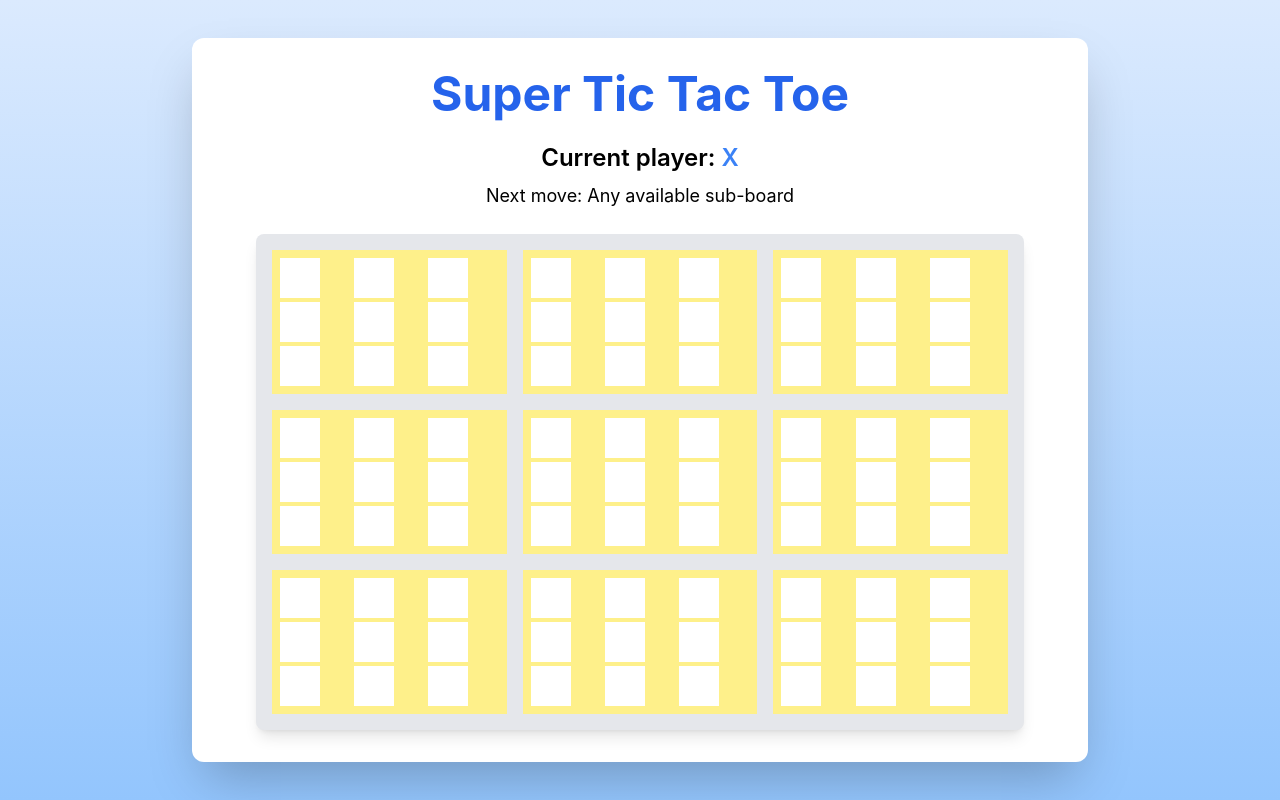
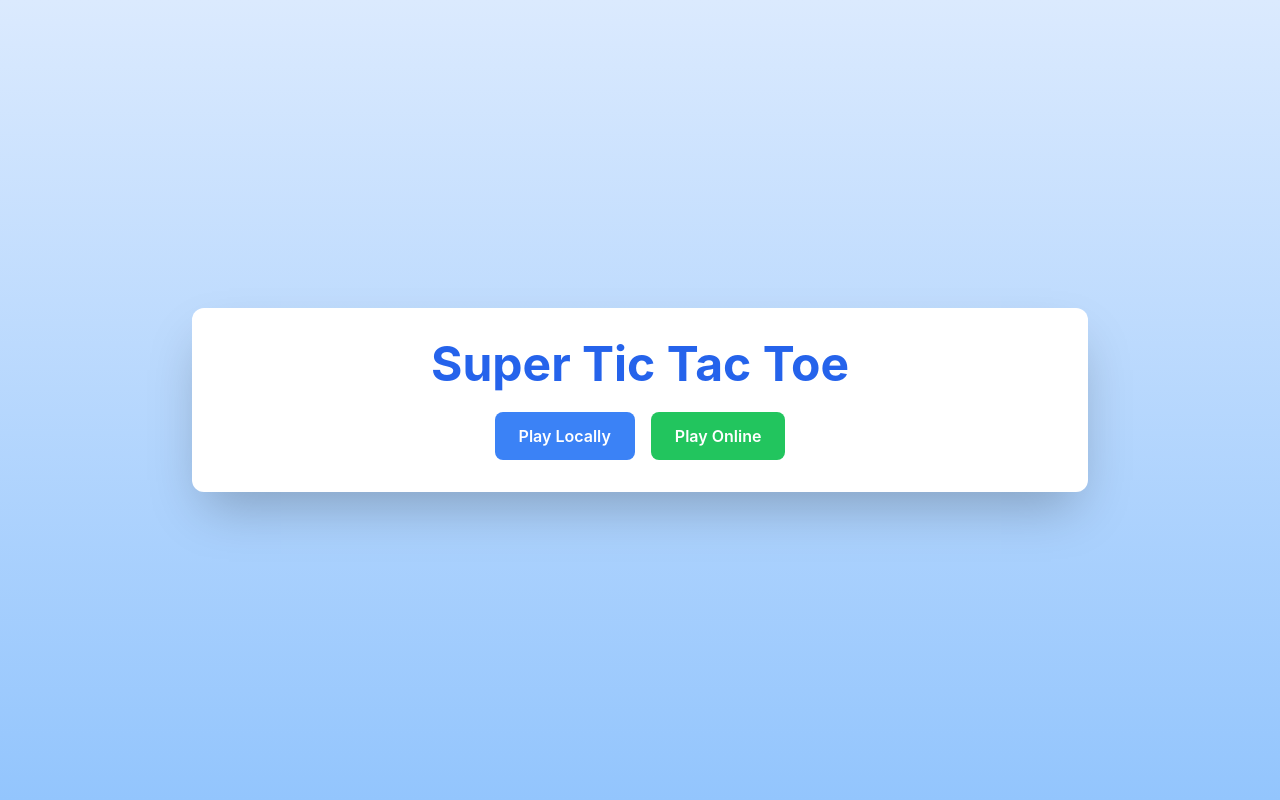
Before and after one commit to goblin-crew/super-tic-tac-toe, a React (Create React App) app: page / in a window 1280 px wide. Built offline with nearby package versions, Linux system fonts and the light colour scheme.

Commit message:
feat: implementing multiplayer feature

```diff
--- a/package.json
+++ b/package.json
@@ -9,8 +9,10 @@
     "@testing-library/user-event": "^13.5.0",
     "@types/jest": "^27.5.2",
     "@types/node": "^16.18.111",
+    "@types/peerjs": "^1.1.0",
     "@types/react": "^18.3.9",
     "@types/react-dom": "^18.3.0",
+    "peerjs": "^1.5.4",
     "react": "^18.3.1",
     "react-dom": "^18.3.1",
     "react-scripts": "5.0.1",
--- a/src/App.tsx
+++ b/src/App.tsx
@@ -1,11 +1,39 @@
-import React, { useState } from 'react';
+import React, { useState, useCallback, useEffect } from 'react';
 import Board from './components/Board';
+import PeerConnection from './components/PeerConnection';
+import { DataConnection } from 'peerjs';
+
+interface GameState {
+  currentPlayer: 'X' | 'O';
+  nextSubBoard: number | null;
+  subBoardWinners: Array<'X' | 'O' | 'Draw' | null>;
+  subBoards: Array<Array<'X' | 'O' | null>>;
+  winner: 'X' | 'O' | 'Draw' | null;
+}
 
 const App: React.FC = () => {
-  const [currentPlayer, setCurrentPlayer] = useState<'X' | 'O'>('X');
-  const [nextSubBoard, setNextSubBoard] = useState<number | null>(null);
-  const [winner, setWinner] = useState<'X' | 'O' | 'Draw' | null>(null);
-  const [subBoardWinners, setSubBoardWinners] = useState<Array<'X' | 'O' | 'Draw' | null>>(Array(9).fill(null));
+  const [gameState, setGameState] = useState<GameState>({
+    currentPlayer: 'X',
+    nextSubBoard: null,
+    subBoardWinners: Array(9).fill(null),
+    subBoards: Array(9).fill(null).map(() => Array(9).fill(null)),
+    winner: null,
+  });
+  const [gameMode, setGameMode] = useState<'local' | 'online' | null>(null);
+  const [playerRole, setPlayerRole] = useState<'X' | 'O' | null>(null);
+  const [connection, setConnection] = useState<DataConnection | null>(null);
+  const [error, setError] = useState<string | null>(null);
+
+  useEffect(() => {
+    const savedState = localStorage.getItem('gameState');
+    if (savedState) {
+      setGameState(JSON.parse(savedState));
+    }
+  }, []);
+
+  useEffect(() => {
+    localStorage.setItem('gameState', JSON.stringify(gameState));
+  }, [gameState]);
 
   const checkWinner = (board: Array<'X' | 'O' | 'Draw' | null>): 'X' | 'O' | 'Draw' | null => {
     const lines = [
@@ -33,71 +61,140 @@ const App: React.FC = () => {
     return null;
   };
 
-  const handleMove = (subBoardIndex: number, cellIndex: number, subBoardWinner: 'X' | 'O' | 'Draw' | null) => {
-    if (winner) return;
+  const handleMove = (subBoardIndex: number, cellIndex: number) => {
+    setGameState((prevState) => {
+      if (prevState.winner) return prevState;
+      if (prevState.nextSubBoard !== null && prevState.nextSubBoard !== subBoardIndex) return prevState;
+      if (gameMode === 'online' && prevState.currentPlayer !== playerRole) return prevState;
+      if (prevState.subBoards[subBoardIndex][cellIndex] !== null) return prevState;
 
-    if (nextSubBoard !== null && nextSubBoard !== subBoardIndex) return;
+      const newSubBoards = prevState.subBoards.map((subBoard, index) =>
+        index === subBoardIndex ? [...subBoard] : subBoard
+      );
+      newSubBoards[subBoardIndex][cellIndex] = prevState.currentPlayer;
 
-    const newSubBoardWinners = [...subBoardWinners];
+      const newSubBoardWinners = [...prevState.subBoardWinners];
+      const subBoardWinner = checkWinner(newSubBoards[subBoardIndex]);
       if (subBoardWinner) {
         newSubBoardWinners[subBoardIndex] = subBoardWinner;
-      setSubBoardWinners(newSubBoardWinners);
-
-      // Check for winner of the entire game
-      const gameWinner = checkWinner(newSubBoardWinners);
-      if (gameWinner) {
-        setWinner(gameWinner);
-        return;
-      }
       }
 
-    setCurrentPlayer(currentPlayer === 'X' ? 'O' : 'X');
+      const newState: GameState = {
+        currentPlayer: prevState.currentPlayer === 'X' ? 'O' : 'X',
+        nextSubBoard: newSubBoardWinners[cellIndex] !== null ? null : cellIndex,
+        subBoardWinners: newSubBoardWinners,
+        subBoards: newSubBoards,
+        winner: checkWinner(newSubBoardWinners),
+      };
 
-    // Determine the next sub-board
-    if (newSubBoardWinners[cellIndex] !== null) {
-      // If the next sub-board is already won, allow the next player to play anywhere
-      setNextSubBoard(null);
-    } else {
-      setNextSubBoard(cellIndex);
+      if (gameMode === 'online' && connection) {
+        connection.send({ type: 'gameState', state: newState });
+      }
+
+      return newState;
+    });
+  };
+
+  const resetGame = () => {
+    const newState: GameState = {
+      currentPlayer: 'X',
+      nextSubBoard: null,
+      subBoardWinners: Array(9).fill(null),
+      subBoards: Array(9).fill(null).map(() => Array(9).fill(null)),
+      winner: null,
+    };
+    setGameState(newState);
+    if (gameMode === 'online' && connection) {
+      connection.send({ type: 'gameState', state: newState });
     }
   };
 
-  const resetGame = () => {
-    setCurrentPlayer('X');
-    setNextSubBoard(null);
-    setWinner(null);
-    setSubBoardWinners(Array(9).fill(null));
+  const handleConnectionEstablished = useCallback((conn: DataConnection, initiator: boolean) => {
+    setConnection(conn);
+    setGameMode('online');
+    const role = initiator ? 'X' : 'O';
+    setPlayerRole(role);
+    resetGame();
+  }, []);
+
+  const handleDataReceived = useCallback((data: any) => {
+    if (data.type === 'gameState') {
+      setGameState(data.state);
+    }
+  }, []);
+
+  const handleConnectionError = useCallback((err: Error) => {
+    setError(`Connection error: ${err.message}`);
+  }, []);
+
+  const startLocalGame = () => {
+    setGameMode('local');
+    setPlayerRole(null);
+    resetGame();
+  };
+
+  const startOnlineGame = () => {
+    setGameMode('online');
+    resetGame();
   };
 
   return (
     <div className="min-h-screen bg-gradient-to-b from-blue-100 to-blue-300 flex items-center justify-center p-4">
       <div className="bg-white rounded-xl shadow-2xl p-8 max-w-4xl w-full">
         <h1 className="text-5xl font-bold mb-6 text-center text-blue-600">Super Tic Tac Toe</h1>
+        {error && (
+          <div className="bg-red-100 border border-red-400 text-red-700 px-4 py-3 rounded relative mb-4" role="alert">
+            <strong className="font-bold">Error!</strong>
+            <span className="block sm:inline"> {error}</span>
+          </div>
+        )}
+        {gameMode === null ? (
+          <div className="text-center">
+            <button
+              className="px-6 py-3 bg-blue-500 text-white font-semibold rounded-lg hover:bg-blue-600 transition-colors duration-300 mr-4"
+              onClick={startLocalGame}
+            >
+              Play Locally
+            </button>
+            <button
+              className="px-6 py-3 bg-green-500 text-white font-semibold rounded-lg hover:bg-green-600 transition-colors duration-300"
+              onClick={startOnlineGame}
+            >
+              Play Online
+            </button>
+          </div>
+        ) : (
+          <>
             <div className="mb-6">
-          {winner ? (
+              {gameState.winner ? (
                 <div className="text-3xl font-semibold text-center">
-              {winner === 'Draw' ? "It's a draw!" : `${winner} wins!`}
+                  {gameState.winner === 'Draw' ? "It's a draw!" : `${gameState.winner} wins!`}
                 </div>
               ) : (
                 <div className="text-2xl font-semibold text-center">
-              Current player: <span className={currentPlayer === 'X' ? 'text-blue-500' : 'text-red-500'}>{currentPlayer}</span>
+                  Current player: <span className={gameState.currentPlayer === 'X' ? 'text-blue-500' : 'text-red-500'}>{gameState.currentPlayer}</span>
                 </div>
               )}
-          {!winner && (
+              {!gameState.winner && (
                 <div className="text-lg text-center mt-2">
-              {nextSubBoard === null
+                  {gameState.nextSubBoard === null
                     ? "Next move: Any available sub-board"
-                : `Next move: Sub-board ${nextSubBoard + 1}`}
+                    : `Next move: Sub-board ${gameState.nextSubBoard + 1}`}
+                </div>
+              )}
+              {gameMode === 'online' && playerRole && (
+                <div className="text-lg text-center mt-2">
+                  You are playing as: <span className={playerRole === 'X' ? 'text-blue-500' : 'text-red-500'}>{playerRole}</span>
                 </div>
               )}
             </div>
             <Board
-          currentPlayer={currentPlayer}
-          nextSubBoard={nextSubBoard}
+              gameState={gameState}
               onMove={handleMove}
-          subBoardWinners={subBoardWinners}
+              gameMode={gameMode}
+              playerRole={playerRole}
             />
-        {winner && (
+            {gameState.winner && (
               <div className="text-center mt-6">
                 <button
                   className="px-6 py-3 bg-blue-500 text-white font-semibold rounded-lg hover:bg-blue-600 transition-colors duration-300"
@@ -107,6 +204,15 @@ const App: React.FC = () => {
                 </button>
               </div>
             )}
+          </>
+        )}
+        {gameMode === 'online' && (
+          <PeerConnection
+            onConnection={handleConnectionEstablished}
+            onData={handleDataReceived}
+            onError={handleConnectionError}
+          />
+        )}
       </div>
     </div>
   );
--- a/src/components/Board.tsx
+++ b/src/components/Board.tsx
@@ -1,24 +1,35 @@
 import React from 'react';
 import SubBoard from './SubBoard';
 
-interface BoardProps {
+interface GameState {
     currentPlayer: 'X' | 'O';
     nextSubBoard: number | null;
-    onMove: (subBoardIndex: number, cellIndex: number, subBoardWinner: 'X' | 'O' | 'Draw' | null) => void;
     subBoardWinners: Array<'X' | 'O' | 'Draw' | null>;
+    subBoards: Array<Array<'X' | 'O' | null>>;
+    winner: 'X' | 'O' | 'Draw' | null;
 }
 
-const Board: React.FC<BoardProps> = ({ currentPlayer, nextSubBoard, onMove, subBoardWinners }) => {
+interface BoardProps {
+    gameState: GameState;
+    onMove: (subBoardIndex: number, cellIndex: number) => void;
+    gameMode: 'local' | 'online';
+    playerRole: 'X' | 'O' | null;
+}
+
+const Board: React.FC<BoardProps> = ({ gameState, onMove, gameMode, playerRole }) => {
     const renderSubBoard = (index: number) => {
-        const isActive = nextSubBoard === null || nextSubBoard === index;
+        const isActive = gameState.nextSubBoard === null || gameState.nextSubBoard === index;
         return (
             <SubBoard
                 key={index}
                 index={index}
-                currentPlayer={currentPlayer}
+                currentPlayer={gameState.currentPlayer}
                 isActive={isActive}
                 onMove={onMove}
-                winner={subBoardWinners[index]}
+                winner={gameState.subBoardWinners[index]}
+                cells={gameState.subBoards[index]}
+                gameMode={gameMode}
+                playerRole={playerRole}
             />
         );
     };
--- /dev/null
+++ b/src/components/PeerConnection.tsx
@@ -0,0 +1,98 @@
+import React, { useState, useEffect, useCallback } from 'react';
+import Peer, { DataConnection } from 'peerjs';
+
+interface PeerConnectionProps {
+    onConnection: (conn: DataConnection, initiator: boolean) => void;
+    onData: (data: any) => void;
+    onError: (error: Error) => void;
+}
+
+const PeerConnection: React.FC<PeerConnectionProps> = ({ onConnection, onData, onError }) => {
+    const [peerId, setPeerId] = useState<string>('');
+    const [peer, setPeer] = useState<Peer | null>(null);
+    const [connection, setConnection] = useState<DataConnection | null>(null);
+    const [remotePeerId, setRemotePeerId] = useState<string>('');
+
+    useEffect(() => {
+        const newPeer = new Peer();
+        setPeer(newPeer);
+
+        newPeer.on('open', (id) => {
+            setPeerId(id);
+        });
+
+        newPeer.on('error', (err) => {
+            onError(err);
+        });
+
+        newPeer.on('connection', (conn) => {
+            setConnection(conn);
+            conn.on('open', () => {
+                onConnection(conn, false);
+                conn.on('data', (data) => {
+                    onData(data);
+                });
+                conn.on('error', (err) => {
+                    onError(err);
+                });
+            });
+        });
+
+        return () => {
+            newPeer.destroy();
+        };
+    }, [onConnection, onData, onError]);
+
+    const connectToPeer = useCallback(() => {
+        if (peer && remotePeerId) {
+            try {
+                const conn = peer.connect(remotePeerId);
+                setConnection(conn);
+                conn.on('open', () => {
+                    onConnection(conn, true);
+                    conn.on('data', (data) => {
+                        onData(data);
+                    });
+                    conn.on('error', (err) => {
+                        onError(err);
+                    });
+                });
+            } catch (err) {
+                onError(err instanceof Error ? err : new Error('Failed to connect to peer'));
+            }
+        }
+    }, [peer, remotePeerId, onConnection, onData, onError]);
+
+    return (
+        <div className="peer-connection mt-4">
+            <p className="text-center mb-2">Your Peer ID: <span className="font-bold">{peerId}</span></p>
+            {!connection && (
+                <div className="flex justify-center">
+                    <input
+                        type="text"
+                        placeholder="Enter peer ID to connect"
+                        className="px-4 py-2 border rounded-l-lg"
+                        value={remotePeerId}
+                        onChange={(e) => setRemotePeerId(e.target.value)}
+                        onKeyPress={(e) => {
+                            if (e.key === 'Enter') {
+                                connectToPeer();
+                            }
+                        }}
+                    />
+                    <button
+                        onClick={connectToPeer}
+                        className="px-4 py-2 bg-blue-500 text-white font-semibold rounded-r-lg hover:bg-blue-600 transition-colors duration-300"
+                    >
+                        Connect
+                    </button>
+                </div>
+            )}
+            {connection && (
+                <p className="text-center text-green-500 font-semibold">Connected to peer</p>
+            )}
+        </div>
+    );
+};
+
+export default PeerConnection;
--- a/src/components/SubBoard.tsx
+++ b/src/components/SubBoard.tsx
@@ -1,57 +1,30 @@
-import React, { useState, useEffect } from 'react';
+import React from 'react';
 
 interface SubBoardProps {
     index: number;
     currentPlayer: 'X' | 'O';
     isActive: boolean;
-    onMove: (subBoardIndex: number, cellIndex: number, subBoardWinner: 'X' | 'O' | 'Draw' | null) => void;
+    onMove: (subBoardIndex: number, cellIndex: number) => void;
     winner: 'X' | 'O' | 'Draw' | null;
+    cells: Array<'X' | 'O' | null>;
+    gameMode: 'local' | 'online';
+    playerRole: 'X' | 'O' | null;
 }
 
-const SubBoard: React.FC<SubBoardProps> = ({ index, currentPlayer, isActive, onMove, winner }) => {
-    const [cells, setCells] = useState<Array<'X' | 'O' | null>>(Array(9).fill(null));
-
-    useEffect(() => {
-        if (winner) {
-            setCells(Array(9).fill(winner));
-        }
-    }, [winner]);
-
-    const checkWinner = (board: Array<'X' | 'O' | null>): 'X' | 'O' | 'Draw' | null => {
-        const lines = [
-            [0, 1, 2],
-            [3, 4, 5],
-            [6, 7, 8],
-            [0, 3, 6],
-            [1, 4, 7],
-            [2, 5, 8],
-            [0, 4, 8],
-            [2, 4, 6],
-        ];
-
-        for (let i = 0; i < lines.length; i++) {
-            const [a, b, c] = lines[i];
-            if (board[a] && board[a] === board[b] && board[a] === board[c]) {
-                return board[a];
-            }
-        }
-
-        if (board.every((cell) => cell !== null)) {
-            return 'Draw';
-        }
-
-        return null;
-    };
-
+const SubBoard: React.FC<SubBoardProps> = ({
+    index,
+    currentPlayer,
+    isActive,
+    onMove,
+    winner,
+    cells,
+    gameMode,
+    playerRole
+}) => {
     const handleCellClick = (cellIndex: number) => {
         if (!isActive || winner || cells[cellIndex]) return;
-
-        const newCells = [...cells];
-        newCells[cellIndex] = currentPlayer;
-        setCells(newCells);
-
-        const subBoardWinner = checkWinner(newCells);
-        onMove(index, cellIndex, subBoardWinner);
+        if (gameMode === 'online' && currentPlayer !== playerRole) return;
+        onMove(index, cellIndex);
     };
 
     const renderCell = (cellIndex: number) => {
@@ -60,18 +33,20 @@ const SubBoard: React.FC<SubBoardProps> = ({ index, currentPlayer, isActive, onM
                 key={cellIndex}
                 className={`cell w-10 h-10 flex items-center justify-center text-2xl font-bold
           ${isActive && !winner ? 'bg-white hover:bg-gray-100' : 'bg-gray-200'}
-          ${cells[cellIndex] === 'X' ? 'text-blue-500' : 'text-red-500'}
+          ${cells[cellIndex] === 'X' ? 'text-blue-500' : cells[cellIndex] === 'O' ? 'text-red-500' : ''}
           ${winner ? 'winner-cell' : ''}`}
                 onClick={() => handleCellClick(cellIndex)}
-                disabled={!isActive || winner !== null}
+                disabled={!isActive || winner !== null || (gameMode === 'online' && currentPlayer !== playerRole)}
             >
                 {cells[cellIndex]}
             </button>
         );
     };
 
+    const isPlayerTurn = gameMode === 'local' || (gameMode === 'online' && currentPlayer === playerRole);
+
     return (
-        <div className={`sub-board p-2 ${isActive && !winner ? 'bg-yellow-200' : 'bg-gray-300'}`}>
+        <div className={`sub-board p-2 ${isActive && !winner ? (isPlayerTurn ? 'bg-green-200' : 'bg-red-200') : 'bg-gray-300'}`}>
             {winner ? (
                 <div className="w-full h-full flex items-center justify-center text-4xl font-bold winner-cell">
                     {winner === 'Draw' ? 'D' : winner}
```
Also changed, not shown: src/tailwind.css, 1 other file (tests, documents, lock files or other folders). Lines whose indentation alone changed are shown as unchanged.
